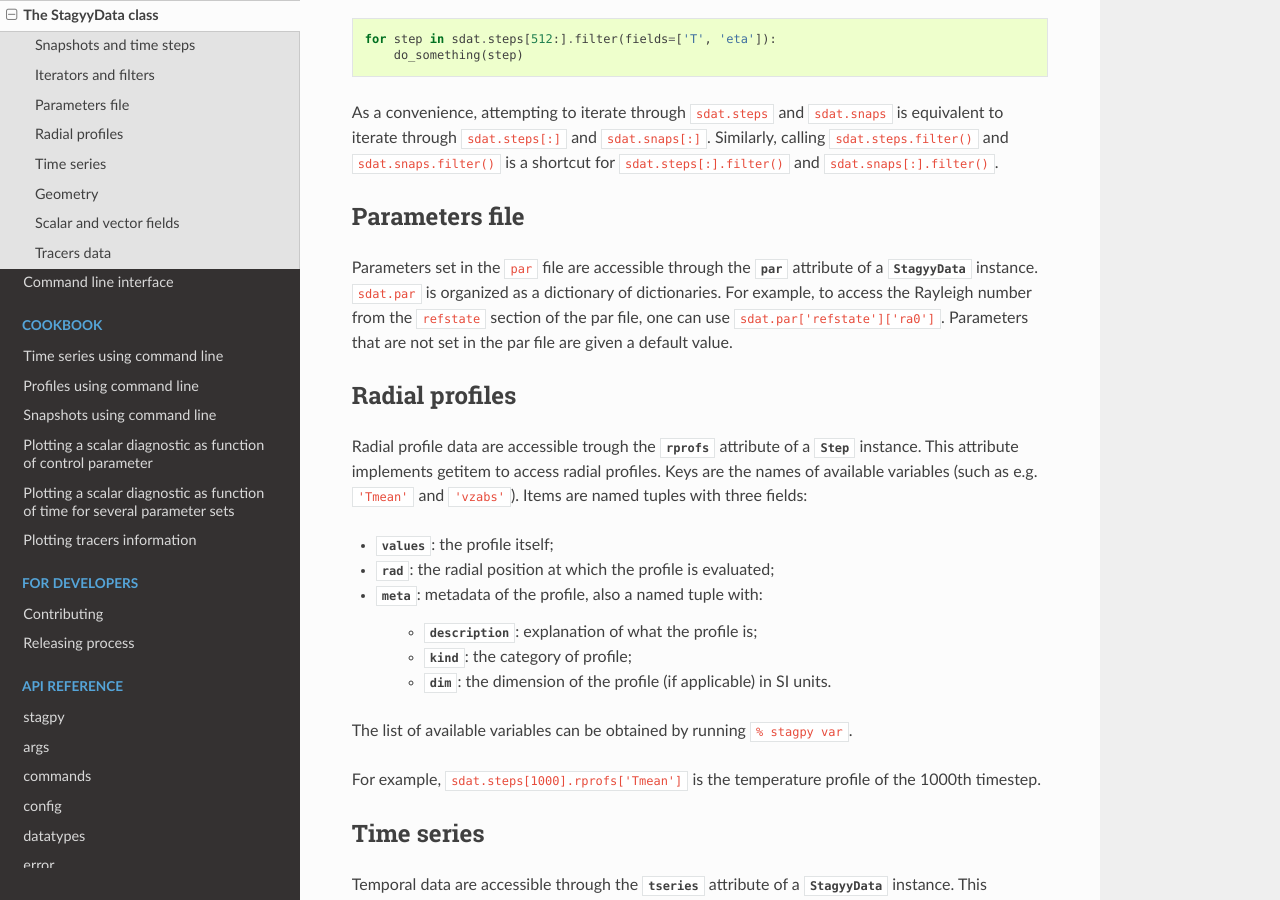
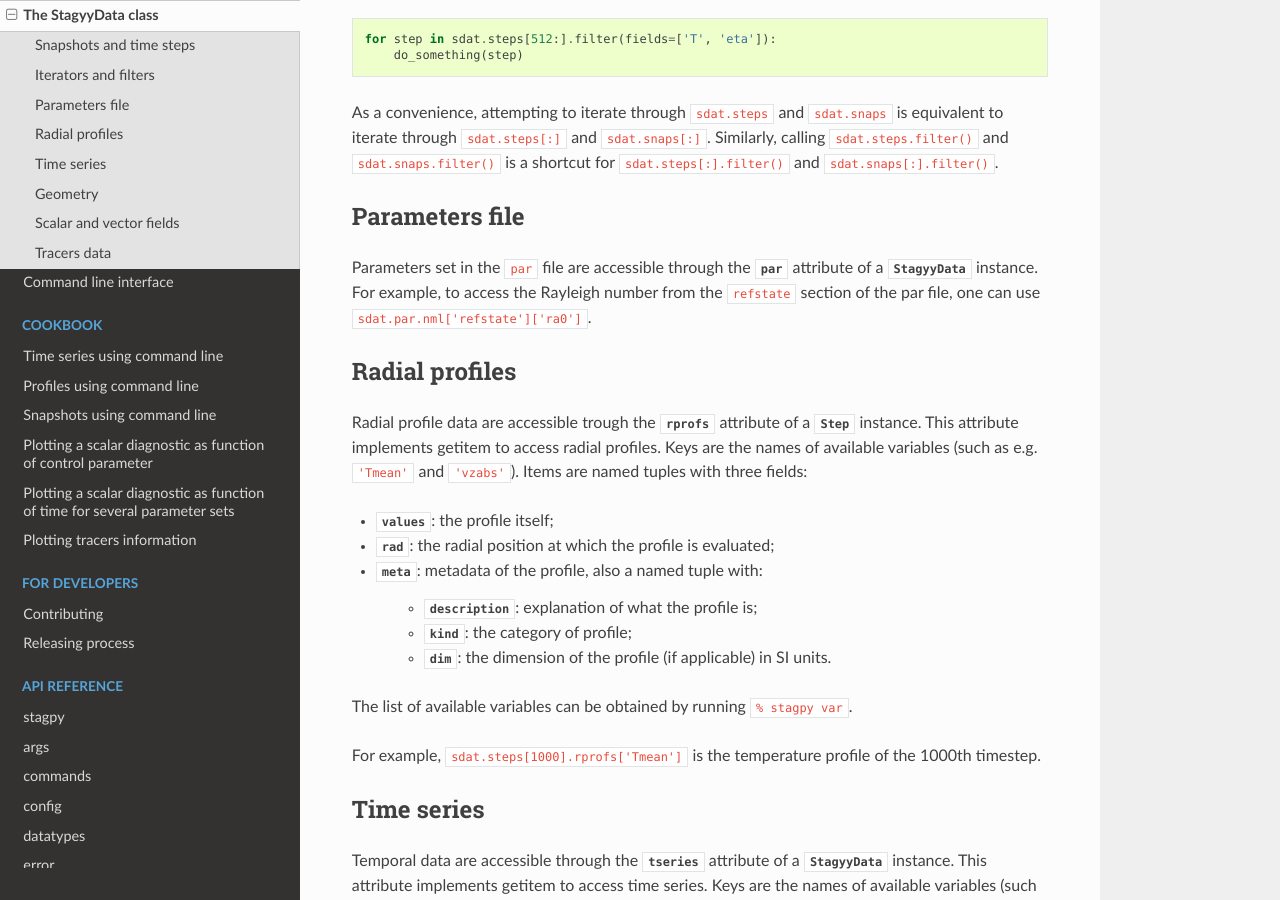
Before and after one commit to StagPython/StagPy, a Sphinx documentation site: the page built from docs/sources/stagyydata.rst, in a window 1280 px wide and 900 px high, scrolled down 1337 px. Built offline with Sphinx 7.4.7 and the Read the Docs theme 2.0.0, drawn with Linux system fonts in a browser that asks for light colours; the version number could not be read and is left out.

Commit message:
doc: update stale doc about sdat.par

```diff
--- a/docs/sources/stagyydata.rst
+++ b/docs/sources/stagyydata.rst
@@ -77,11 +77,10 @@ Parameters file
 
 Parameters set in the ``par`` file are accessible through the
 :attr:`~stagpy.stagyydata.StagyyData.par` attribute of a
-:class:`~stagpy.stagyydata.StagyyData` instance.  ``sdat.par`` is organized as
-a dictionary of dictionaries.  For example, to access the Rayleigh number from
+:class:`~stagpy.stagyydata.StagyyData` instance.
+For example, to access the Rayleigh number from
 the ``refstate`` section of the par file, one can use
-``sdat.par['refstate']['ra0']``. Parameters that are not set in the par file
-are given a default value.
+``sdat.par.nml['refstate']['ra0']``.
 
 Radial profiles
 ---------------
```
